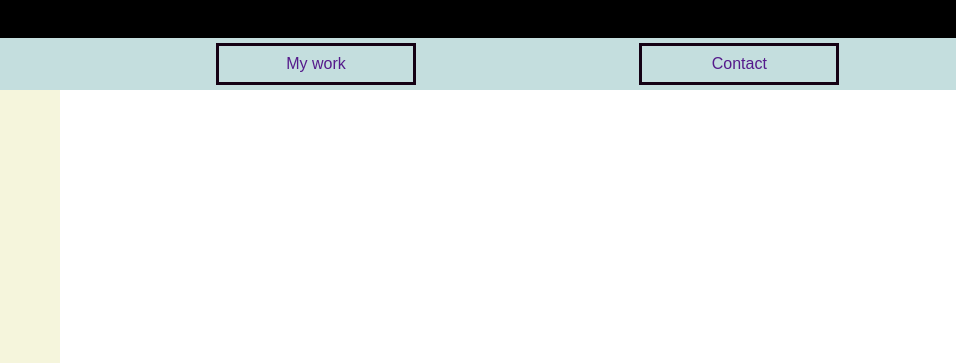
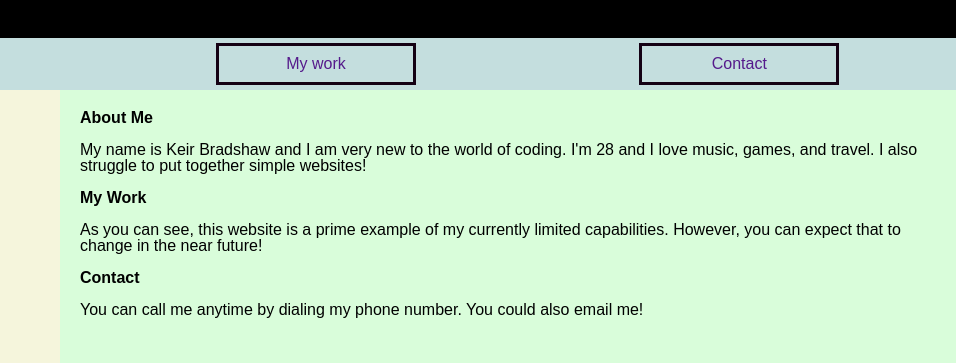
Before and after one commit to KBradshaw64/web-portfolio, a plain HTML site: page index.html in a window 1280 px wide. Shown: the part 130-493 px from the top of the page, 324-1280 px from the left. Drawn offline with Linux system fonts and the light colour scheme.

Commit message:
added text to the main body

```diff
--- a/assets/style.css
+++ b/assets/style.css
@@ -18,6 +18,7 @@ nav a {
     flex-wrap: wrap;
     text-decoration: none;
     text-align: center;
+    align-items: center;
     width: 200px;
     height: fit-content;
     border: 3px solid rgb(20, 1, 20);
@@ -40,6 +41,14 @@ aside {
     padding: 20px;
     flex-wrap: wrap;
     background-color: beige;
+}
+
+main section {
+    float: right;
+    width: 70%;
+    height: 70%;
+    padding: 20px;
+    background-color: rgba(143, 250, 148, 0.342);
 }
 
 .me {
@@ -79,6 +88,7 @@ aside {
         display: block;
         flex-direction: column;
         text-align: center;
+        align-items: center;
         justify-content: center;
     }
 }
--- a/index.html
+++ b/index.html
@@ -28,9 +28,23 @@
                 <br>
                 <p>Here is a picture of me with my friend's dog Dingo.</p>
             </aside>
-            <div>
+            <section>
+                <h2>About Me</h2>
+                <br>
+                <p>My name is Keir Bradshaw and I am very new to the world of coding. I'm 28 and I love music, games, and travel. I also struggle to put together simple websites!</p>
+                <br>
+                <h2>My Work</h2>
+                <br>
+                <p>As you can see, this website is a prime example of my currently limited capabilities. However, you can expect that to change in the near future!
+                </p>
+                <br>
+                <h2>Contact</h2>
+                <br>
+                <p>You can call me anytime by dialing my phone number. You could also email me!</p>
+            </section>
+        </main>
+        <footer>
 
-            </div>
-        </main>
+        </footer>
     </body>
 </html>
```
